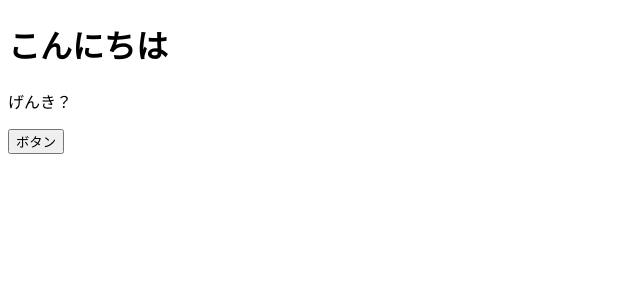
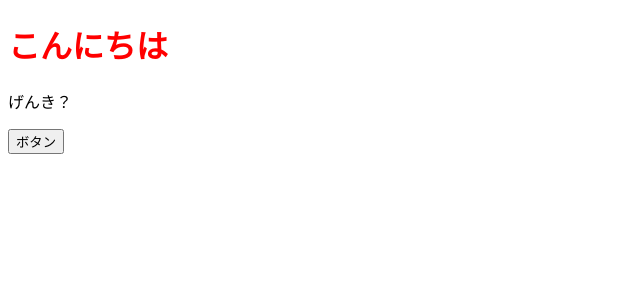
Before and after one commit to okomet/hardcore-swartz-620xq9, a React (Create React App) app: page / in a window 1280 px wide. Shown: the top 300 px of the page, without its empty margins (0-640 px from the left). Built offline with nearby package versions, Linux system fonts and the light colour scheme.

Commit message:
スタイル設定追加

```diff
--- a/src/App.jsx
+++ b/src/App.jsx
@@ -4,7 +4,7 @@ const App = () => {
   const onclickButton = () => alert();
   return (
     <>
-      <h1>こんにちは</h1>
+      <h1 style={{ color: 'red' }}>こんにちは</h1>
       <p>げんき？</p>
       <button onClick={onclickButton}>ボタン</button>
     </>
```
